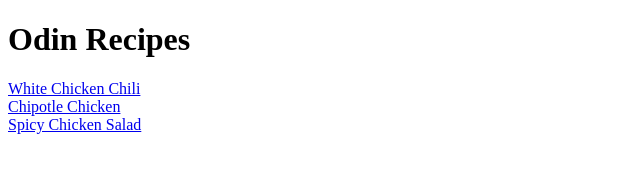
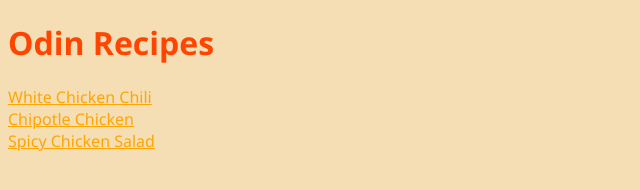
Before and after one commit to trojanekga/odin-recipes, a plain HTML site: page index.html in a window 1280 px wide. Shown: the whole page, without its empty margins (0-640 px from the left). Drawn offline with Linux system fonts and the light colour scheme.

Commit message:
Add styles CSS page

```diff
--- a/index.html
+++ b/index.html
@@ -1,18 +1,19 @@
 <!DOCTYPE html>
 <html lang="en">
 <head>
+    <link rel="stylesheet" href="styles.css">
     <meta charset="UTF-8">
     <meta name="viewport" content="width=device-width, initial-scale=1.0">
     <title>My Recipes Page</title>
 </head>
 <body>
-    <h1>Odin Recipes</h1>
+    <h1 class="main-heading">Odin Recipes</h1>
 
-    <a href="recipes/WhiteChickenChili.html">White Chicken Chili</a>
+    <a class="link" href="recipes/WhiteChickenChili.html">White Chicken Chili</a>
     <br>
-    <a href="recipes/ChipotleChicken.html">Chipotle Chicken</a>
+    <a class="link" href="recipes/ChipotleChicken.html">Chipotle Chicken</a>
     <br>
-    <a href="recipes/SpicyChickenSalad.html">Spicy Chicken Salad</a>
+    <a class="link" href="recipes/SpicyChickenSalad.html">Spicy Chicken Salad</a>
 
 </body>
 </html>
--- /dev/null
+++ b/styles.css
@@ -0,0 +1,12 @@
+.main-heading {
+    color: orangered;
+}
+
+body {
+    background-color: wheat;
+    font-family:'Segoe UI', Tahoma, Geneva, Verdana, sans-serif;
+}
+
+.link {
+    color: orange;
+}
```
